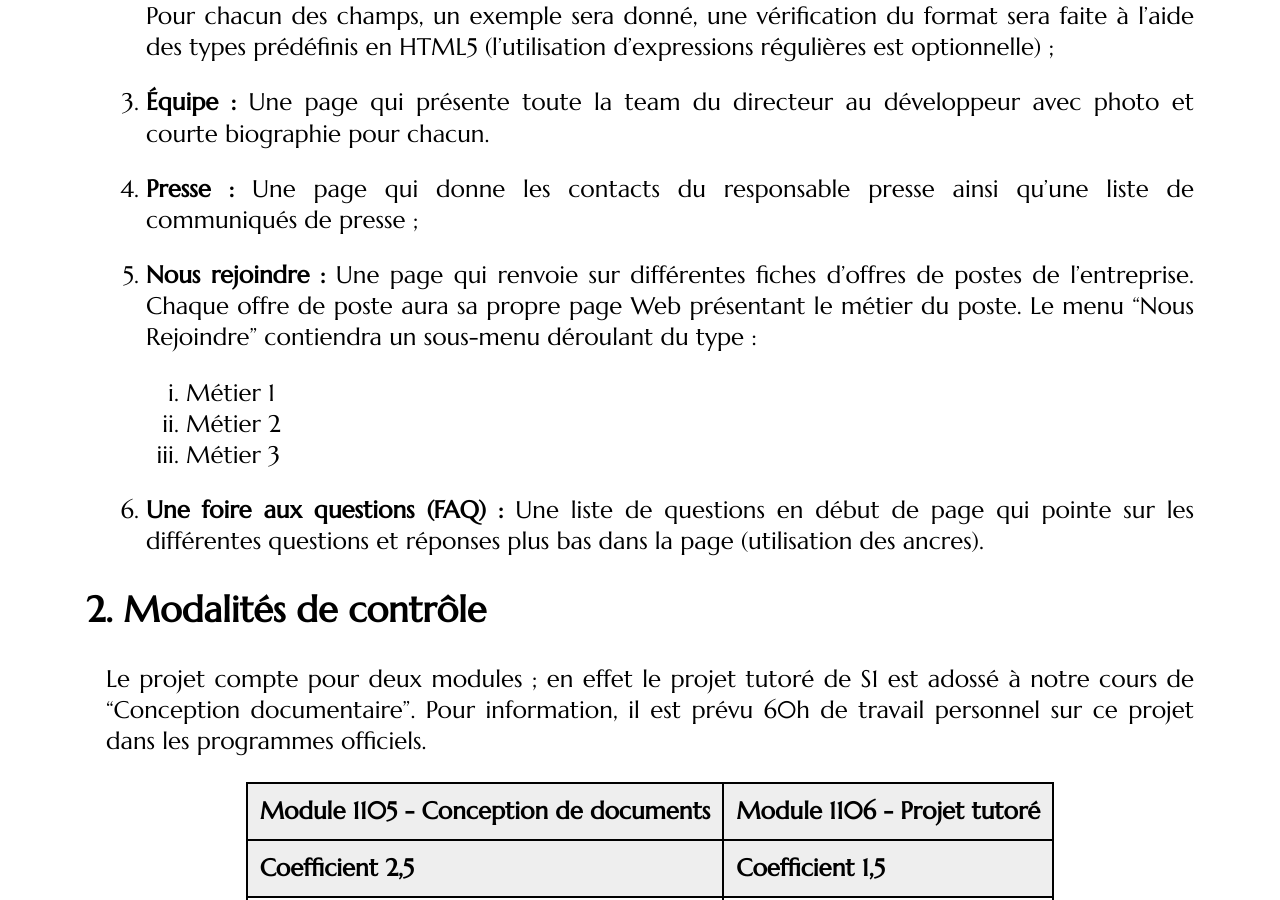
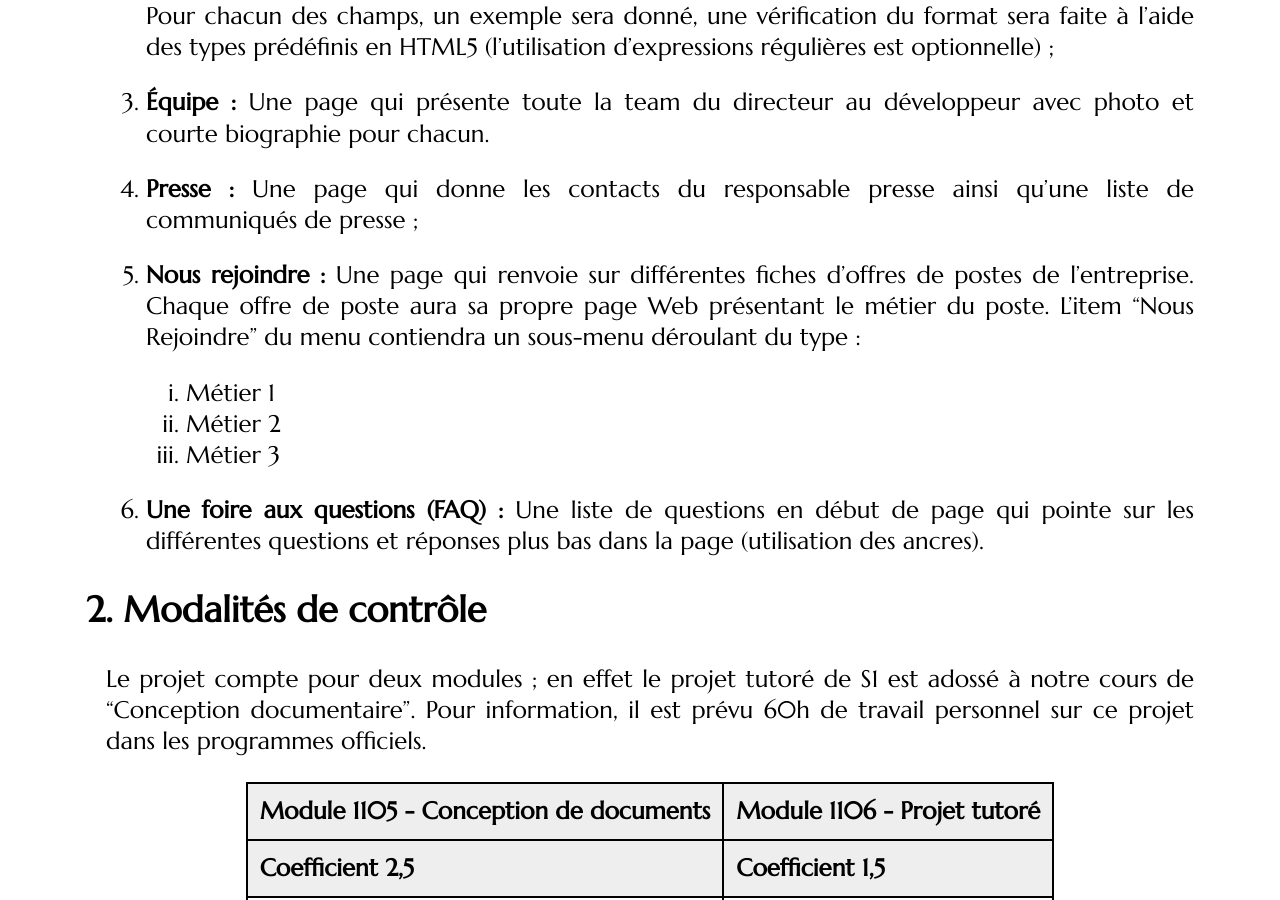
Before and after one commit to romainlebreton/R1.02-DeveloppementInterfacesWeb, a Jekyll site: the page built from projet.md, in a window 1280 px wide and 900 px high, scrolled down 1429 px. Built offline with Jekyll 4.4.1, drawn with Linux system fonts in a browser that asks for light colours; some web fonts are replaced; comment, search, counter and statistics services are not loaded.

Commit message:
Item menu

```diff
--- a/projet.md
+++ b/projet.md
@@ -57,8 +57,8 @@ avec photo et courte biographie pour chacun.
 
 1. **Nous rejoindre :** Une page qui renvoie sur différentes fiches d'offres de
 postes de l'entreprise. Chaque offre de poste aura sa propre page Web présentant
-le métier du poste. Le menu "Nous Rejoindre" contiendra un sous-menu déroulant
-du type :
+le métier du poste. L'item "Nous Rejoindre" du menu contiendra un sous-menu
+déroulant du type :
 
    1. Métier 1
    1. Métier 2
```
